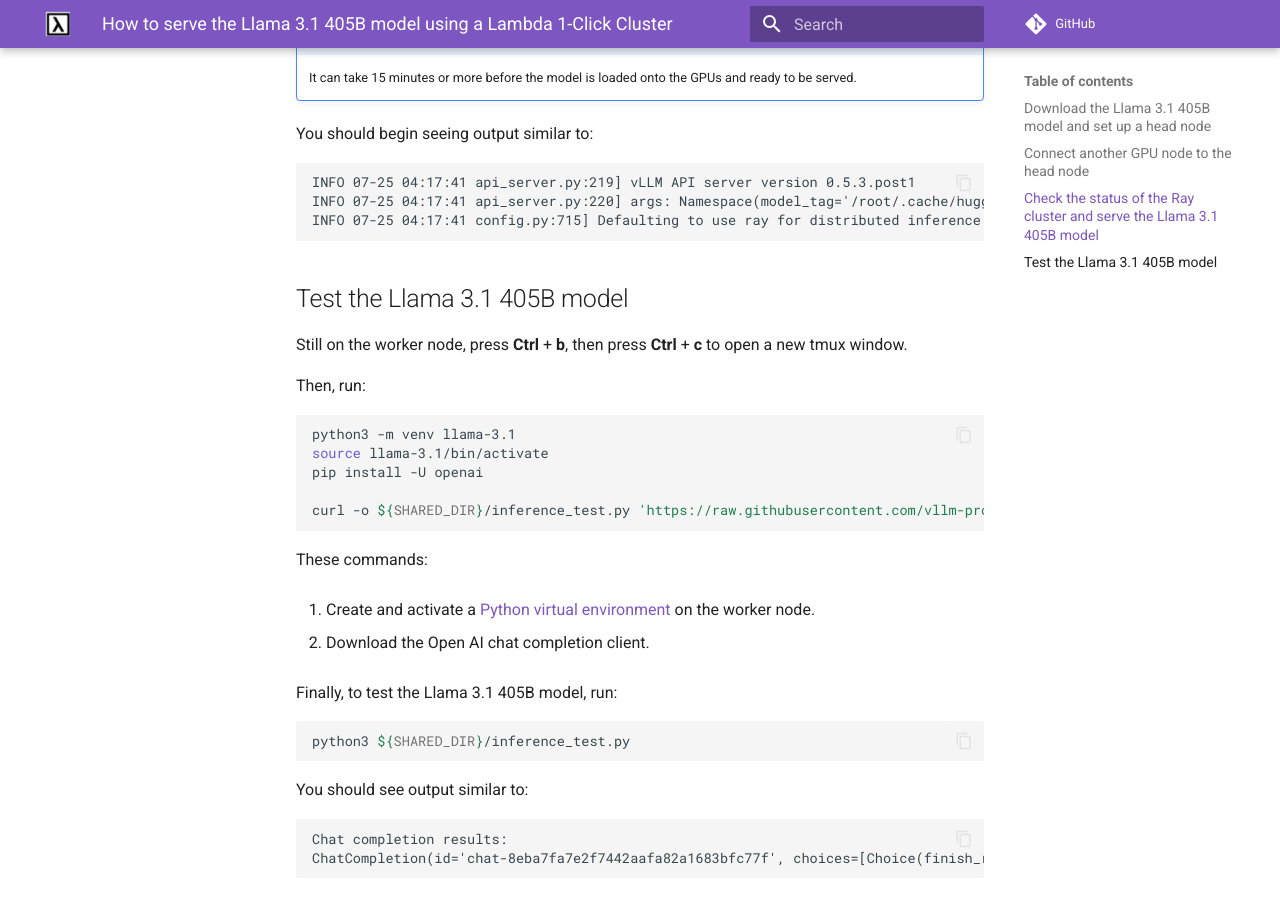
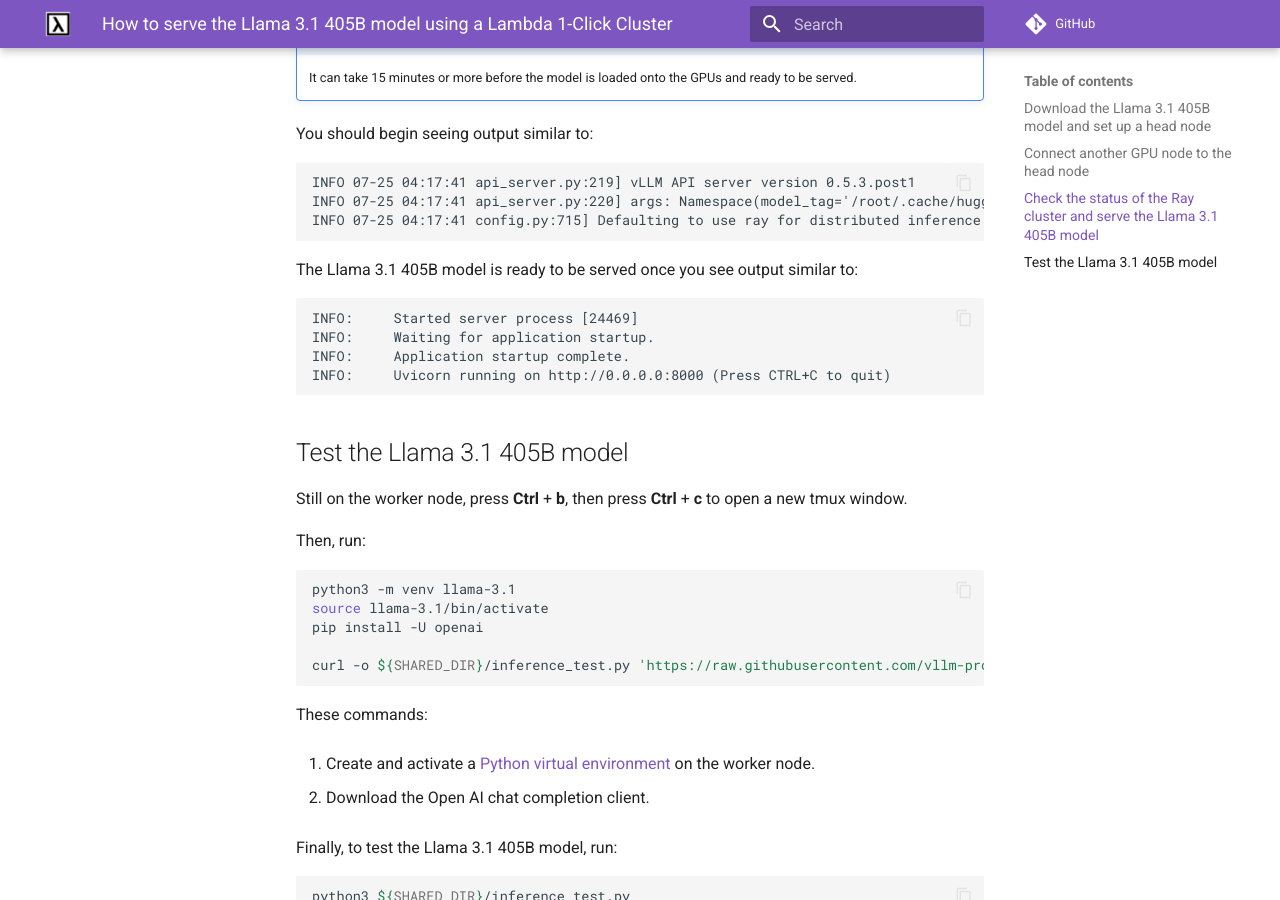
Before and after one commit to cbrownstein-lambda/lambda-docs-mkdocs, an MkDocs documentation site: the page built from docs/1-click-clusters/serving-llama-3_1-405b.md, in a window 1280 px wide and 900 px high, scrolled down 3917 px. Built offline with MkDocs 1.6.1 and Material for MkDocs 9.7.7, drawn with Linux system fonts in a browser that asks for light colours; comment, search, counter and statistics services are not loaded.

Commit message:
Add example output showing when server started

````diff
--- a/docs/1-click-clusters/serving-llama-3_1-405b.md
+++ b/docs/1-click-clusters/serving-llama-3_1-405b.md
@@ -220,6 +220,15 @@
 INFO 07-25 04:17:41 config.py:715] Defaulting to use ray for distributed inference
 ```
 
+The Llama 3.1 405B model is ready to be served once you see output similar to:
+
+```
+INFO:     Started server process [24469]
+INFO:     Waiting for application startup.
+INFO:     Application startup complete.
+INFO:     Uvicorn running on http://0.0.0.0:8000 (Press CTRL+C to quit)
+```
+
 ## Test the Llama 3.1 405B model
 
 Still on the worker node, press **Ctrl** + **b**, then press **Ctrl** + **c**
````
